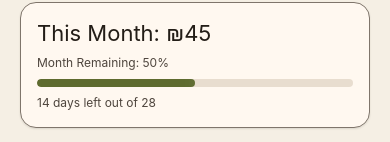
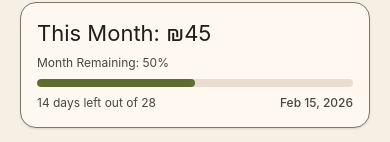
Before and after one commit to Vaidas737/VKSmokeQuit, a React Native app: screen / in a window 390 px wide. Shown: the part 142-284 px from the top of the page. Built offline with nearby package versions, Linux system fonts and the light colour scheme.

Commit message:
This Mounth card improvements

```diff
--- a/src/screens/HomeScreen.tsx
+++ b/src/screens/HomeScreen.tsx
@@ -259,6 +259,15 @@ export function HomeScreen({
 
     return calculateMonthRemainingProgress(now);
   }, [now]);
+  const currentDateLabel = useMemo(
+    () =>
+      new Intl.DateTimeFormat(undefined, {
+        day: 'numeric',
+        month: 'short',
+        year: 'numeric',
+      }).format(now),
+    [now],
+  );
   const monthRemainingPercent = Math.round(monthRemaining.remainingRatio * 100);
   const daysLabel = monthRemaining.daysLeft === 1 ? 'day' : 'days';
   const isMonthRemainingPulseEnabled =
@@ -428,12 +437,20 @@ export function HomeScreen({
             progress={monthRemaining.remainingRatio}
             style={{marginTop: theme.spacing[8]}}
           />
-          <AppText
-            color="onSurfaceVariant"
-            style={{marginTop: theme.spacing[8]}}
-            variant="bodySmall">
-            {monthRemaining.daysLeft} {daysLabel} left out of {monthRemaining.daysInMonth}
-          </AppText>
+          <View
+            style={[
+              styles.monthDetailsRow,
+              {
+                marginTop: theme.spacing[8],
+              },
+            ]}>
+            <AppText color="onSurfaceVariant" style={styles.monthDetailsLeft} variant="bodySmall">
+              {monthRemaining.daysLeft} {daysLabel} left out of {monthRemaining.daysInMonth}
+            </AppText>
+            <AppText color="onSurfaceVariant" style={styles.monthDetailsDate} variant="labelMedium">
+              {currentDateLabel}
+            </AppText>
+          </View>
         </AppCard>
 
         <AppCard style={styles.withdrawalHistoryCard}>
@@ -658,6 +675,18 @@ const styles = StyleSheet.create({
   summaryValueRight: {
     textAlign: 'right',
   },
+  monthDetailsDate: {
+    flexShrink: 0,
+    textAlign: 'right',
+  },
+  monthDetailsLeft: {
+    flex: 1,
+    minWidth: 0,
+  },
+  monthDetailsRow: {
+    alignItems: 'center',
+    flexDirection: 'row',
+  },
   brandingCredit: {
     fontStyle: 'italic',
     letterSpacing: 1.2,
```
Also changed, not shown: 1 other file (tests, documents, lock files or other folders).
